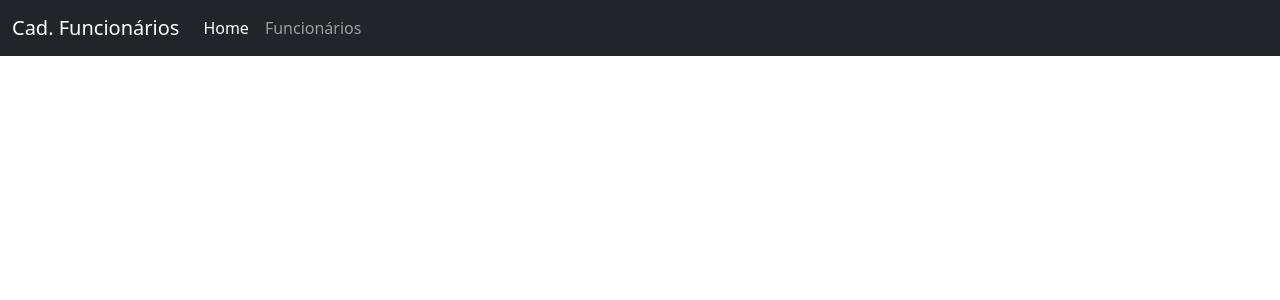
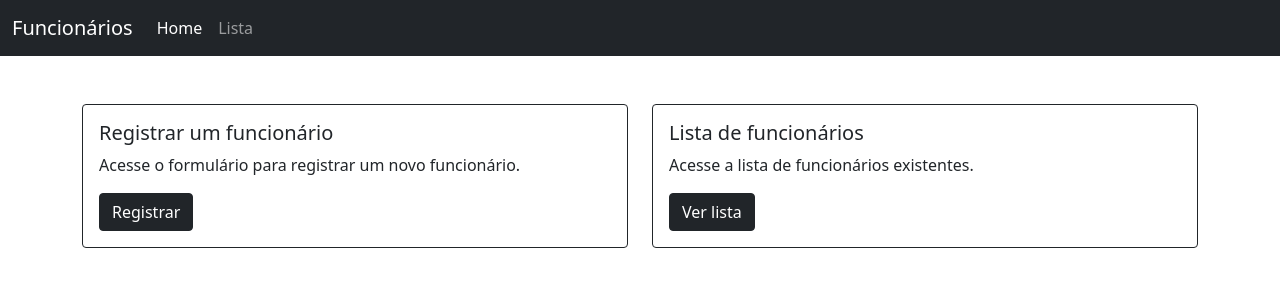
Before and after one commit to larakimbelyifce/registration-project, a Django app: page / in a window 1280 px wide. Shown: the top 300 px of the page. Run offline with Django 3.2, Linux system fonts and the light colour scheme; some libraries are stand-ins or nearby versions.

Commit message:
home page

```diff
--- a/registration/website/templates/website/_layouts/base.html
+++ b/registration/website/templates/website/_layouts/base.html
@@ -23,7 +23,7 @@
 <body>
     <nav class="navbar navbar-expand-lg navbar-dark bg-dark">
         <div class="container-fluid">
-            <a class="navbar-brand" href="{% url 'website:index' %}">Cad. Funcionários</a>
+            <a class="navbar-brand" href="{% url 'website:index' %}">Funcionários</a>
             <button class="navbar-toggler" type="button" data-bs-toggle="collapse" data-bs-target="#navbarNavAltMarkup"
                 aria-controls="navbarNavAltMarkup" aria-expanded="false" aria-label="Toggle navigation">
                 <span class="navbar-toggler-icon"></span>
@@ -31,13 +31,13 @@
             <div class="collapse navbar-collapse" id="navbarNavAltMarkup">
                 <div class="navbar-nav">
                     <a class="nav-link active" aria-current="page" href="{% url 'website:index' %}">Home</a>
-                    <a class="nav-link" href="{% url 'website:lista_funcionarios' %}">Funcionários</a>
+                    <a class="nav-link" href="{% url 'website:lista_funcionarios' %}">Lista</a>
                 </div>
             </div>
         </div>
     </nav>
 
-    {% block conteudo %}
+    {% block content %}
     {% endblock %}
 
     <!-- Scripts -->
--- a/registration/website/templates/website/index.html
+++ b/registration/website/templates/website/index.html
@@ -1,2 +1,30 @@
 <!-- Estender do template base -->
 {% extends "website/_layouts/base.html" %}
+
+<!-- Bloco que define o título da página inicial -->
+{% block title %}Página Inicial{% endblock %}
+
+{% block content %}
+<div class="container mt-5">
+    <div class="row">
+        <div class="col-sm-6">
+            <div class="card border-dark mb-3">
+                <div class="card-body text-dark">
+                    <h5 class="card-title">Registrar um funcionário</h5>
+                    <p class="card-text">Acesse o formulário para registrar um novo funcionário.</p>
+                    <a class="btn btn-dark" href="{% url 'website:cadastra_funcionario' %}">Registrar</a>
+                </div>
+            </div>
+        </div>
+        <div class="col-sm-6">
+            <div class="card border-dark mb-3">
+                <div class="card-body text-dark">
+                    <h5 class="card-title">Lista de funcionários</h5>
+                    <p class="card-text">Acesse a lista de funcionários existentes.</p>
+                    <a class="btn btn-dark" href="{% url 'website:lista_funcionarios' %}">Ver lista</a>
+                </div>
+            </div>
+        </div>
+    </div>
+</div>
+{% endblock %}
```
